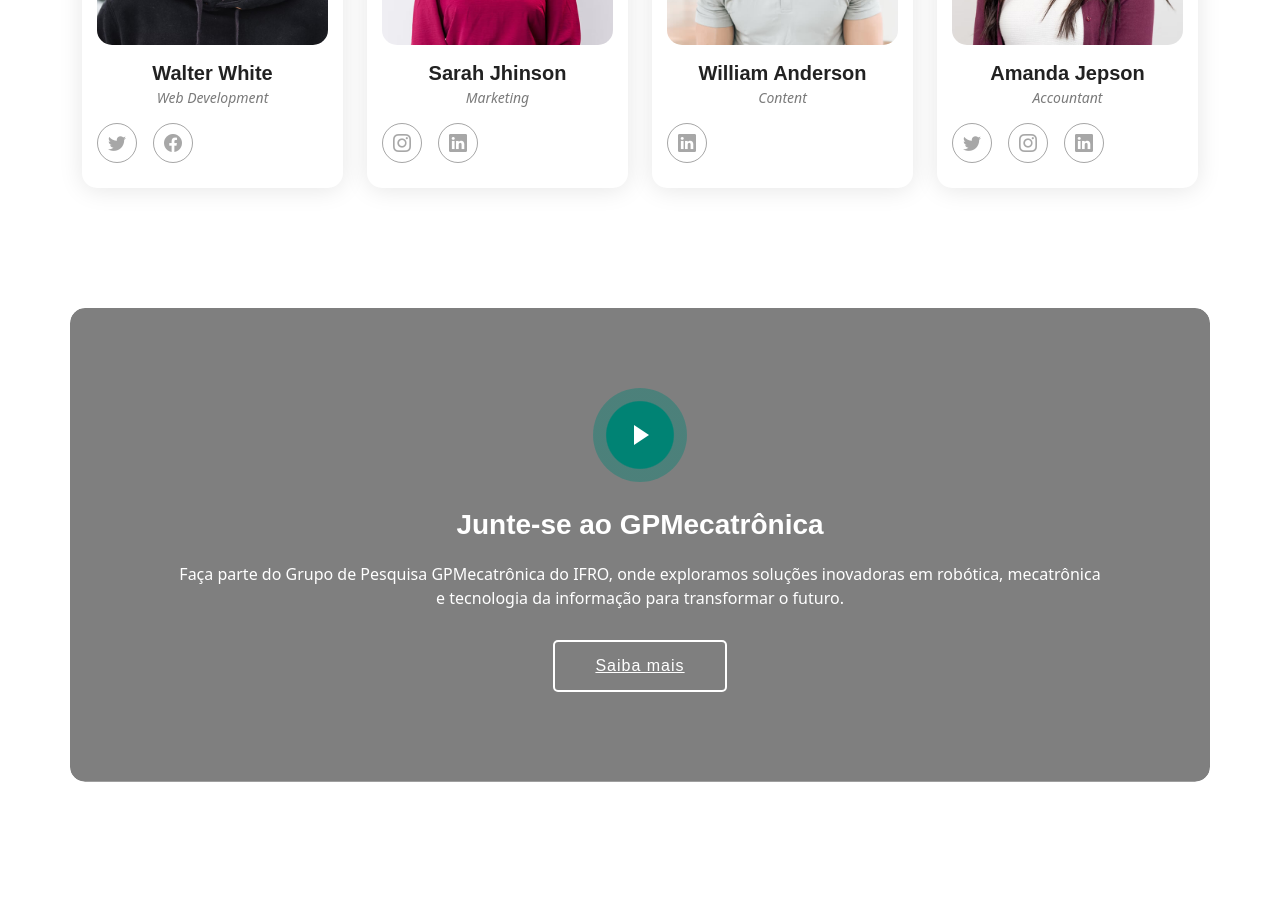
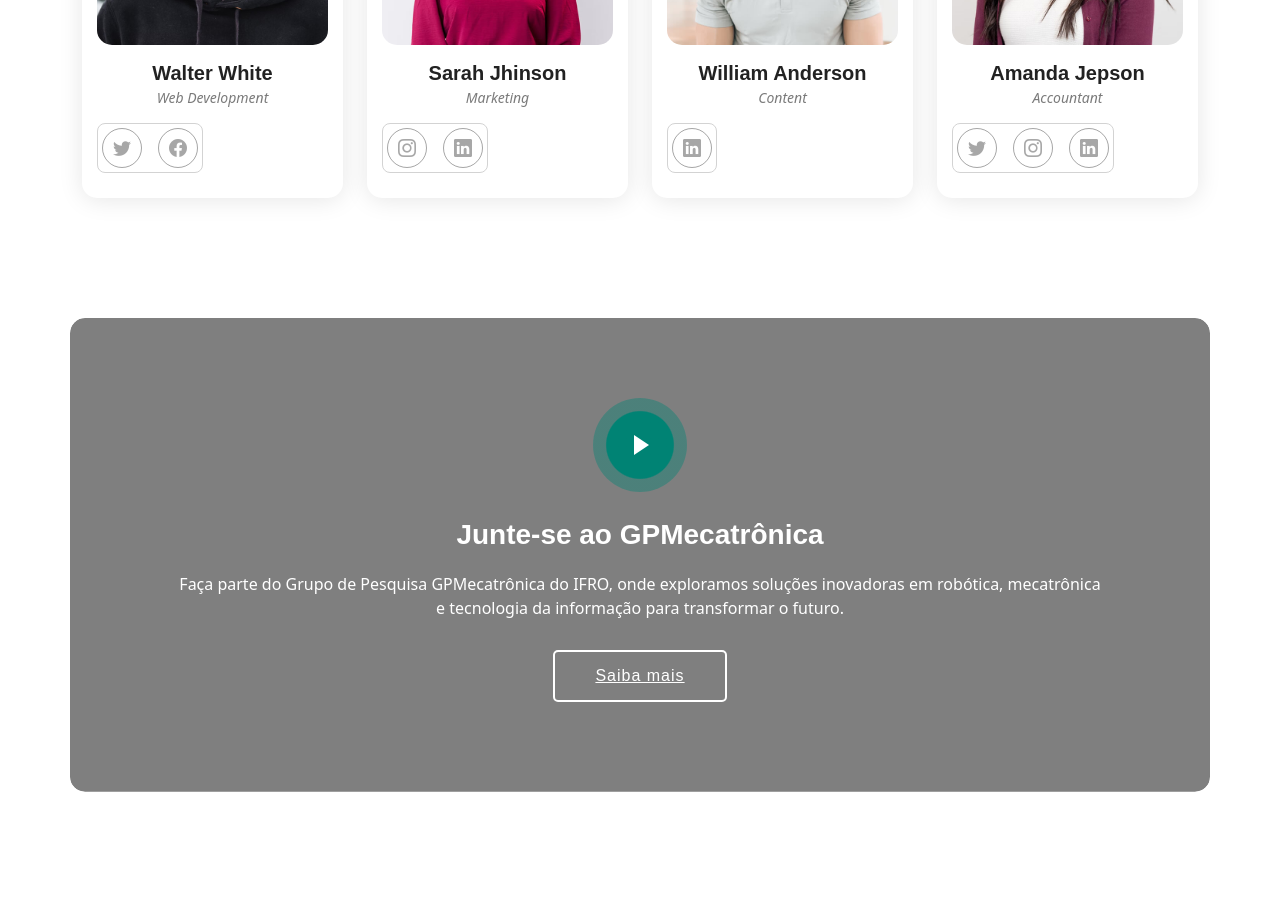
Before and after one commit to igp-conect/landing_page_gpmecatronica, a Next.js app: page / in a window 1280 px wide. Shown: the part 3980-4887 px from the top of the page. Built offline with nearby package versions, Linux system fonts and the light colour scheme.

Commit message:
Adicionar borda nas redes sociais dos cards dos professores

```diff
--- a/public/assets/css/main.css
+++ b/public/assets/css/main.css
@@ -1600,6 +1600,10 @@ section,
   display: flex;
   align-items: center;
   gap: 16px;
+  border: 1px solid lightgray;
+  border-radius: 8px;
+  width: max-content;
+  padding: 4px;
 }
 
 .team .member .social a {
```
